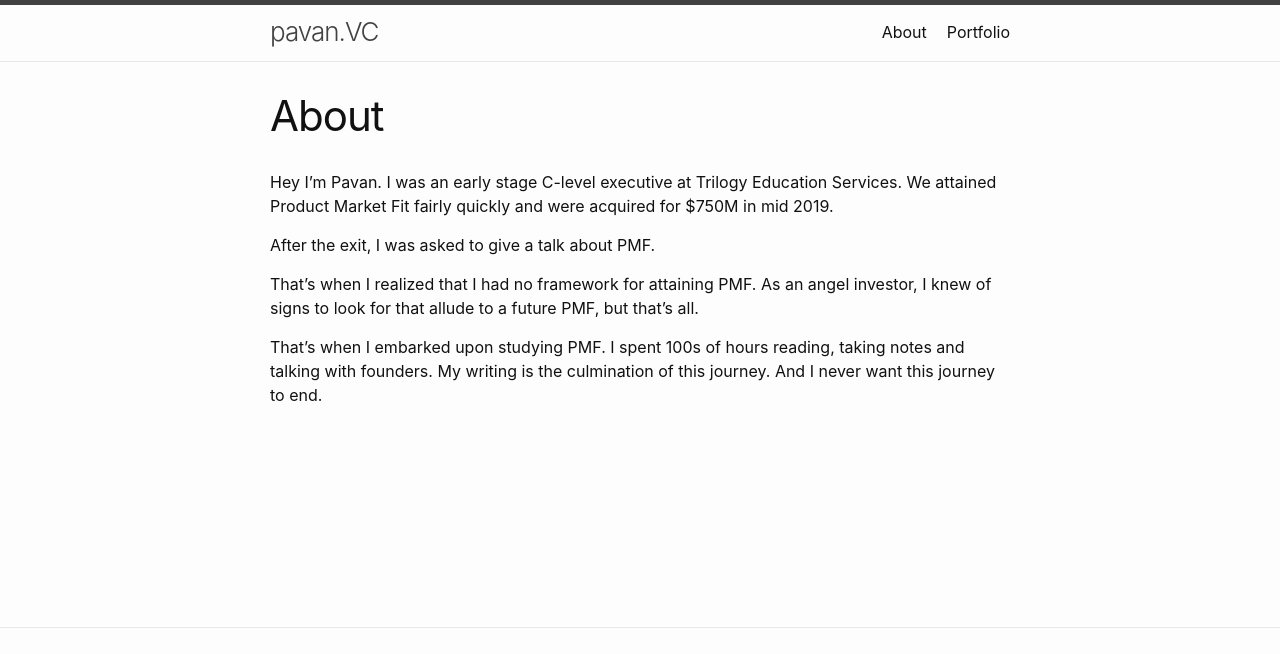
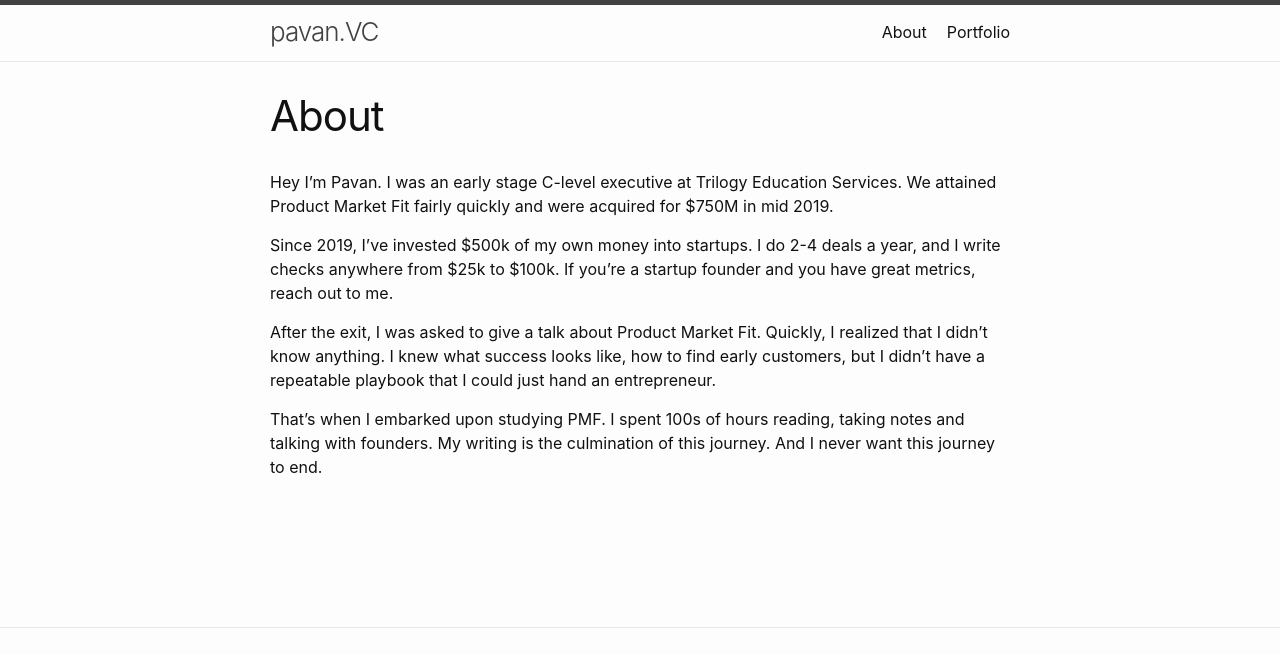
Before and after one commit to katpavan/katpavan.github.io, a Jekyll site: the page built from about.markdown, in a window 1280 px wide, cut to the strip 0-654 px from the top of the page. Built offline with Jekyll 4.4.1, drawn with Linux system fonts in a browser that asks for light colours.

Commit message:
about updated

```diff
--- a/about.markdown
+++ b/about.markdown
@@ -6,8 +6,8 @@ permalink: /about/
 
 Hey I'm Pavan. I was an early stage C-level executive at Trilogy Education Services. We attained Product Market Fit fairly quickly and were acquired for $750M in mid 2019.
 
-After the exit, I was asked to give a talk about PMF.
+Since 2019, I've invested $500k of my own money into startups. I do 2-4 deals a year, and I write checks anywhere from $25k to $100k. If you're a startup founder and you have great metrics, reach out to me.
 
-That's when I realized that I had no framework for attaining PMF. As an angel investor, I knew of signs to look for that allude to a future PMF, but that's all.
+After the exit, I was asked to give a talk about Product Market Fit. Quickly, I realized that I didn't know anything. I knew what success looks like, how to find early customers, but I didn't have a repeatable playbook that I could just hand an entrepreneur.
 
 That's when I embarked upon studying PMF. I spent 100s of hours reading, taking notes and talking with founders. My writing is the culmination of this journey. And I never want this journey to end.
```
